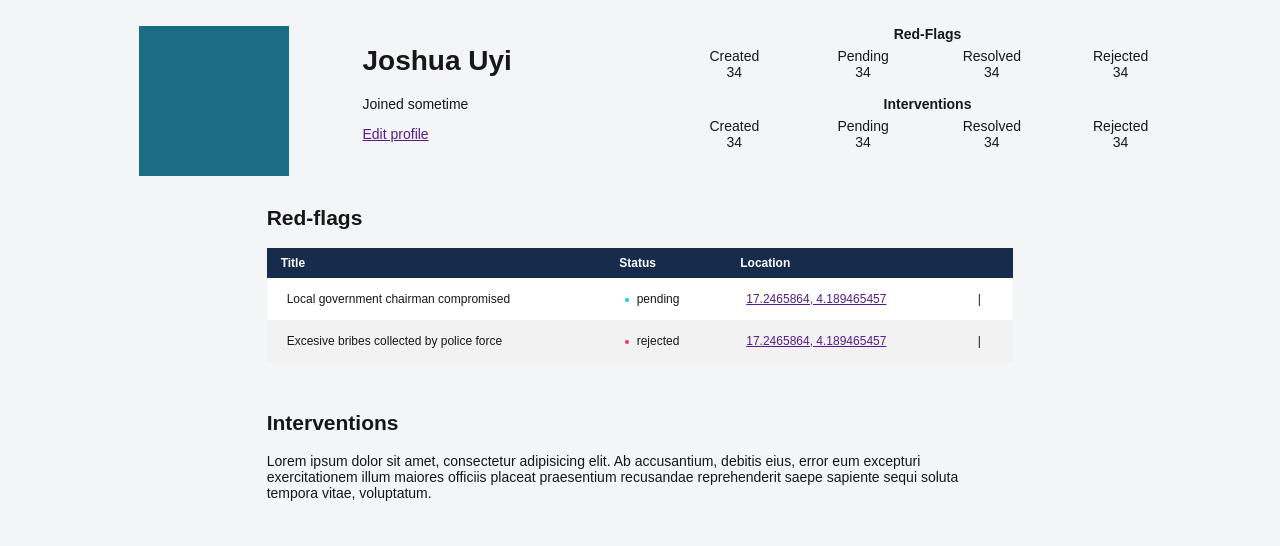
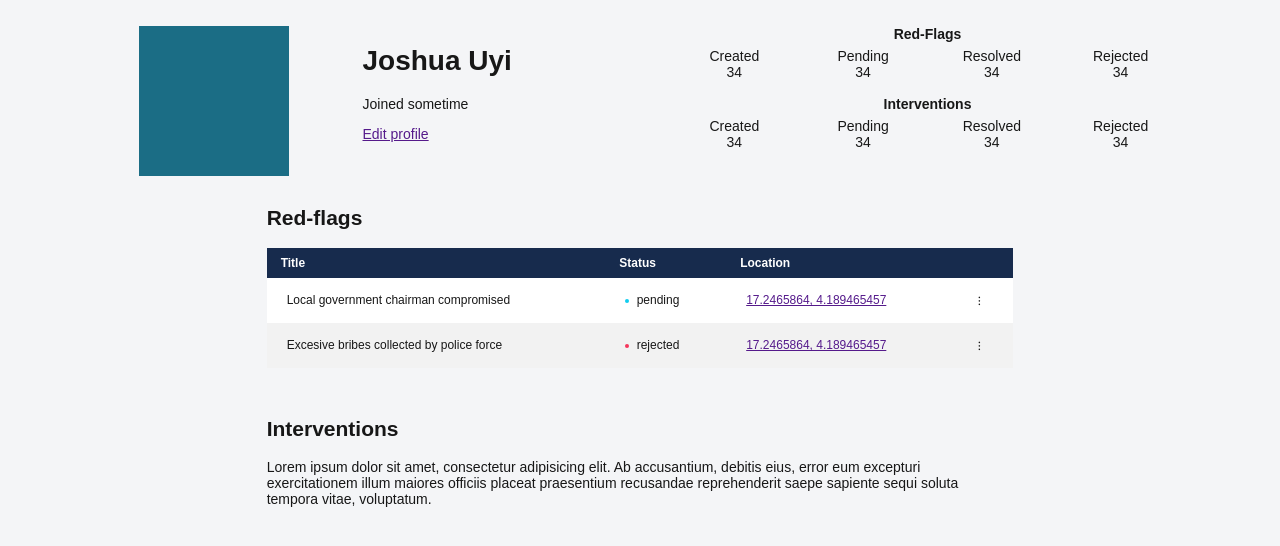
Before and after one commit to josh-wer/iReporter, a plain HTML site: page UI/profile.html in a window 1280 px wide. Shown: the part 74-620 px from the top of the page. Drawn offline with Linux system fonts and the light colour scheme.

Commit message:
Saved changes

```diff
--- a/UI/profile.html
+++ b/UI/profile.html
@@ -133,14 +133,14 @@
             <td>Local government chairman compromised</td>
             <td><i class="dot bg-info"></i> pending</td>
             <td><a href="">17.2465864, 4.189465457</a></td>
-            <td>|</td>
+            <td>&#8285;</td>
           </tr>
 
           <tr>
             <td>Excesive bribes collected by police force</td>
             <td><i class="dot bg-danger"></i> rejected</td>
             <td><a href="">17.2465864, 4.189465457</a></td>
-            <td>|</td>
+            <td style="con">&#8285;</td>
           </tr>
           </tbody>
         </table>
```
